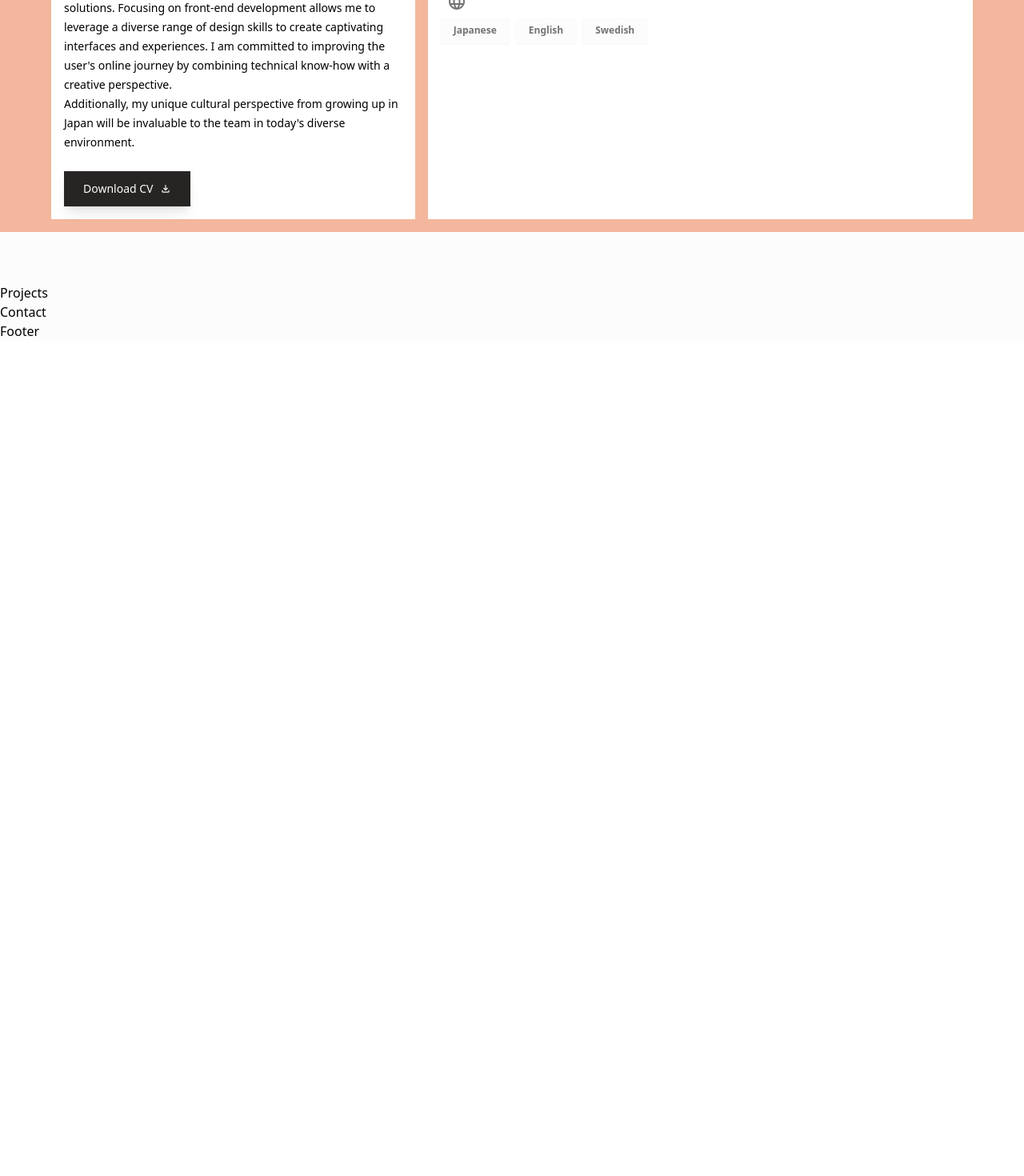
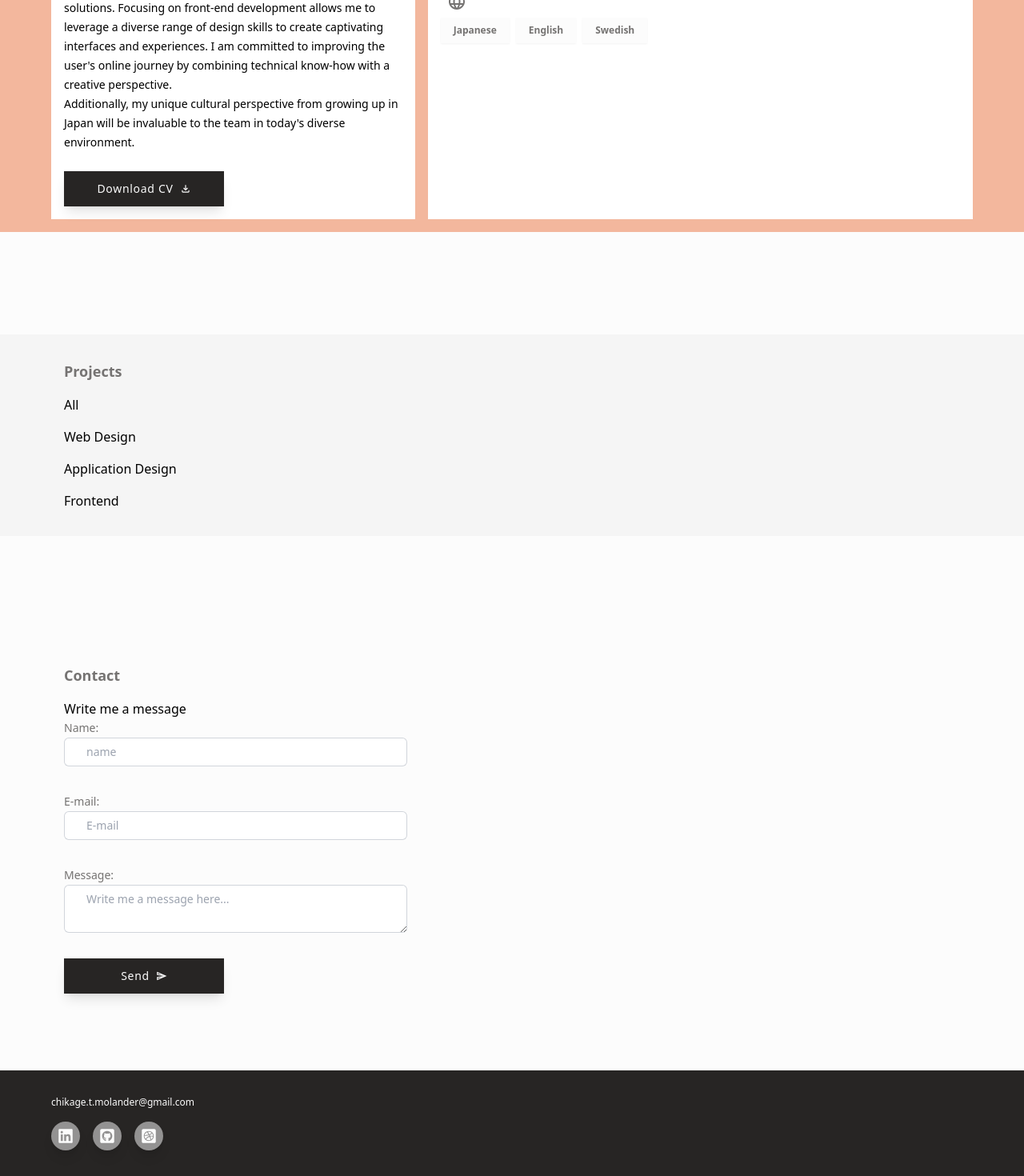
Before and after one commit to xxxOkamexxx/new-portfolio, a Next.js app: page / in a window 1280 px wide. Shown: the part 1170-2640 px from the top of the page at 80% size. Before the commit the page ends 1596 px from the top, so only its background shows below. Built offline with nearby package versions, Linux system fonts and the light colour scheme.

Commit message:
added home contents

```diff
--- a/src/components/Footer.jsx
+++ b/src/components/Footer.jsx
@@ -1,8 +1,25 @@
 import React from 'react'
+
+import { LinkItems } from '@/constans'
+import { styles } from '@/styles'
+import SnsLinkButtons from './SnsLinkButtons'
 
 const Footer = () => {
   return (
-    <div>Footer</div>
+    <div className={`bg-mainColorDark text-neutralLight ${styles.innerWidth}`}>
+
+      <div className={`${styles.xPaddings} py-8 left-0 bottom-0`}>
+
+        <div className='pb-4'>
+          <p className={`${styles.textSmall}`}>chikage.t.molander@gmail.com</p>
+        </div>
+
+        <div className='flex flex-row gap-4'>
+          <SnsLinkButtons />
+        </div>
+
+      </div>
+    </div>
   )
 }
 
--- a/src/components/SnsLinkButtons.jsx
+++ b/src/components/SnsLinkButtons.jsx
@@ -7,10 +7,10 @@ import Link from 'next/link'
 const SnsLinkButtons = () => {
 
   return (
-    <div className='flex flex-row md:flex-col gap-4'>
+    <>
 
      {LinkItems.map(item => (
-      <div className='bg-white rounded-full shadow-lg p-2'>
+      <div className='bg-white/50 rounded-full shadow-lg p-2'>
         <Link
           key={item.id}
           href={item.url}
@@ -21,7 +21,7 @@ const SnsLinkButtons = () => {
       </div>
      ))}
 
-    </div>
+    </>
   )
 }
 
--- a/src/sections/About.jsx
+++ b/src/sections/About.jsx
@@ -37,18 +37,18 @@ const About = () => {
               <FaImage size={36} />
             </div>
 
-            <div className={`${styles.pText}text-left leading-6 pb-4`}>
+            <div className={`${styles.pText} text-left leading-6 pb-4`}>
               Hello, I am a UX/UI designer and front-end developer. <br />
               With a background in design and technical expertise, I have refined my sense of aesthetics and usability through experiences in architecture, fashion, and textile design. My main objective is to deliver user-friendly and visually appealing web solutions. Focusing on front-end development allows me to leverage a diverse range of design skills to create captivating interfaces and experiences. I am committed to improving the user's online journey by combining technical know-how with a creative perspective.<br />
               Additionally, my unique cultural perspective from growing up in Japan will be invaluable to the team in today's diverse environment.
             </div>
 
             {/* Button */}
-            <div>
-              <div className={`${styles.ctaBtn} bg-mainColorDark text-neutralLight`}>
+            <div className='flex flex-col md:flex-row justify-starts'>
+              <button className={`${styles.ctaBtn} bg-mainColorDark text-neutralLight`}>
                 <span>Download CV</span>
                 <span><MdOutlineFileDownload /></span>
-              </div>
+              </button>
             </div>
           </div>
         </div>
--- a/src/sections/Contact.jsx
+++ b/src/sections/Contact.jsx
@@ -1,8 +1,104 @@
 import React from 'react'
+
+import { styles } from '@/styles'
+
+import { MdOutlineSend } from "react-icons/md";
+
+
 
 const Contact = () => {
   return (
-    <section>Contact</section>
+    <section
+      id='contact'
+      className={`${styles.yPaddings}`}
+    >
+
+      <div className={`brelative flex md:flex-row flex-col gap-4 ${styles.xPaddings} py-4 justify-between`}>
+
+
+        <div className='md:w-[40%] flex flex-col p-4 gap-4'>
+
+          <h2 className={`${styles.pageTitle} ${styles.headline3}`}>
+            Contact
+          </h2>
+
+
+          {/* Contact form */}
+          <div>
+            <h4>Write me a message</h4>
+
+            <form className=' grid grid-cols-1 gap-x-6 gap-y-8 sm:grid-cols-6'>
+
+              {/* Name */}
+              <div className='sm:col-span-6'>
+                <label
+                  htmlFor="name"
+                  className='block text-sm font-medium leading-6 text-neutralDark'
+                >
+                  Name:
+                </label>
+                <input
+                  type="text"
+                  name="name"
+                  id="name"
+                  className="block w-full rounded-md border-0 py-1.5 px-7  text-mainColorDark ring-1 ring-inset ring-gray-300 placeholder:text-gray-400 focus:ring-2 focus:ring-inset focus:ring-focusColor sm:text-sm sm:leading-6"
+                  placeholder="name"
+                />
+              </div>
+
+              {/* Email */}
+              <div className='sm:col-span-6'>
+                <label
+                  htmlFor="email"
+                  className='block text-sm font-medium leading-6 text-neutralDark'
+                >
+                  E-mail:
+                </label>
+                <input
+                  type="email"
+                  name="email"
+                  id="email"
+                  className="block w-full rounded-md border-0 py-1.5 px-7  text-mainColorDark ring-1 ring-inset ring-gray-300 placeholder:text-gray-400 focus:ring-2 focus:ring-inset focus:ring-focusColor sm:text-sm sm:leading-6"
+                  placeholder="E-mail"
+                />
+              </div>
+
+              {/* Message */}
+              <div className='sm:col-span-6'>
+                <label
+                  htmlFor="name"
+                  className='block text-sm font-medium leading-6 text-neutralDark'
+                >
+                  Message:
+                </label>
+                <textarea
+                  type="text"
+                  name="message"
+                  id="message"
+                  className="block w-full rounded-md border-0 py-1.5 px-7  text-mainColorDark ring-1 ring-inset ring-gray-300 placeholder:text-gray-400 focus:ring-2 focus:ring-inset focus:ring-focusColor sm:text-sm sm:leading-6"
+                  placeholder="Write me a message here..."
+                />
+              </div>
+
+
+
+              <div className='flex flex-col md:flex-row justify-starts'>
+              <button className={`${styles.ctaBtn} bg-mainColorDark text-neutralLight`}>
+                <span>Send</span>
+                <span><MdOutlineSend /></span>
+              </button>
+            </div>
+
+            </form>
+          </div>
+
+
+
+        </div>
+
+      </div>
+
+    </section>
   )
 }
 
--- a/src/sections/Hero.jsx
+++ b/src/sections/Hero.jsx
@@ -1,4 +1,5 @@
 import React from 'react'
+import Link from 'next/link';
 
 import { MdOutlineLocalPostOffice, MdOutlineFileDownload } from "react-icons/md";
 import { FaImage } from "react-icons/fa";
@@ -45,22 +46,28 @@ const Hero = () => {
 
             {/* Sns-Link Group */}
             <div className='pt-4 md:pt-0'>
-              <SnsLinkButtons />
+              <div className='flex flex-row md:flex-col gap-4'>
+                <SnsLinkButtons />
+              </div>
             </div>
           </div>
 
           {/* Buttons Group */}
           <div className='flex flex-col md:flex-row justify-start gap-4 pt-8'>
 
-            <div className={`${styles.ctaBtn} bg-mainColorDark text-neutralLight`}>
+            <button
+              className={`${styles.ctaBtn} bg-mainColorDark text-neutralLight`}
+            >
               <span>Contact Me</span>
               <span><MdOutlineLocalPostOffice /></span>
-            </div>
+            </button>
 
-            <div className={`${styles.ctaBtn} bg-mainColorOrange text-neutralLight`}>
+            <button
+              className={`${styles.ctaBtn} bg-mainColorOrange text-neutralLight`}
+            >
               <span>Download CV</span>
               <span><MdOutlineFileDownload /></span>
-            </div>
+            </button>
 
           </div>
         </div>
--- a/src/sections/Projects.jsx
+++ b/src/sections/Projects.jsx
@@ -1,8 +1,32 @@
 import React from 'react'
+
+import { styles } from '@/styles'
+
 
 const Projects = () => {
   return (
-    <section>Projects</section>
+    <section
+      id='projects'
+      className={`${styles.yPaddings}`}
+    >
+      <div className={`bg-neutral-100 relative flex md:flex-row flex-col gap-4 ${styles.xPaddings} py-4 justify-between`}>
+
+
+        <div className='md:w-[40%] flex flex-col p-4 gap-4'>
+
+          <h2 className={`${styles.pageTitle} ${styles.headline3}`}>
+            Projects
+          </h2>
+
+          <div>All</div>
+          <div>Web Design</div>
+          <div>Application Design</div>
+          <div>Frontend</div>
+
+        </div>
+
+      </div>
+    </section>
   )
 }
 
--- a/src/styles/globals.css
+++ b/src/styles/globals.css
@@ -22,6 +22,7 @@
   --neutralMedium: #B9B8B8;
   --neutralLight: #FCFCFC;
   --subColorOrange: #F3B79D;
+  --focusColor: #0098c6;
 }
 
 @layer components {
--- a/src/styles/index.js
+++ b/src/styles/index.js
@@ -28,5 +28,5 @@ export const styles = {
   textSmall: 'text-xs',
 
   // Buttons
-  ctaBtn: 'px-6 py-3 flex gap-2 items-center text-sm justify-center shadow-lg md:w-fit'
+  ctaBtn: 'px-6 py-3 flex gap-2 items-center text-sm justify-center shadow-lg md:w-fit tracking-wider min-w-[200px]'
 }
--- a/tailwind.config.js
+++ b/tailwind.config.js
@@ -16,6 +16,7 @@ module.exports = {
       neutralMedium: '#B9B8B8',
       neutralLight: '#FCFCFC',
       subColorOrange: '#F3B79D',
+      focusColor: '#0098c6'
      }
     },
   },
```
Also changed, not shown: src/constans/index.js (line endings or trailing spaces).
